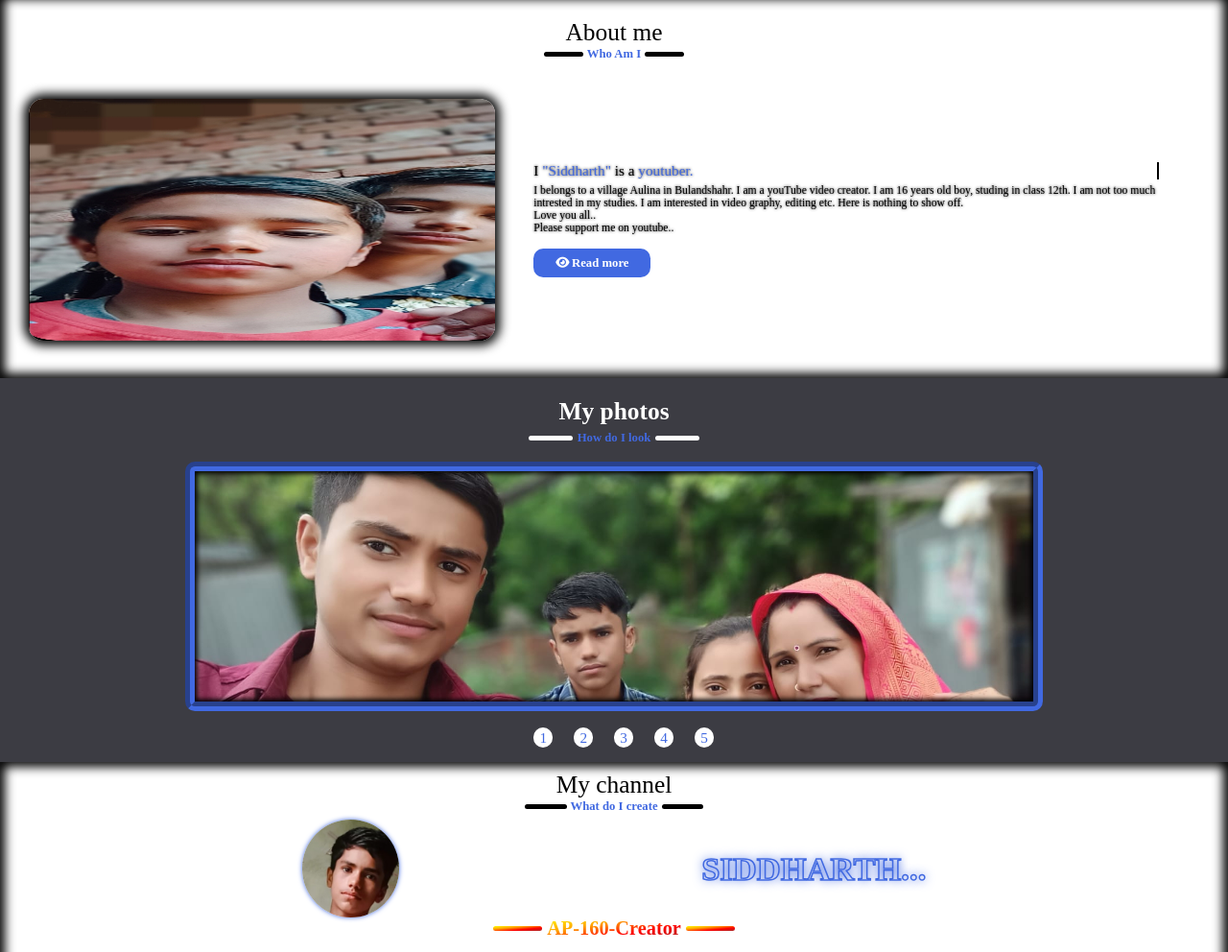
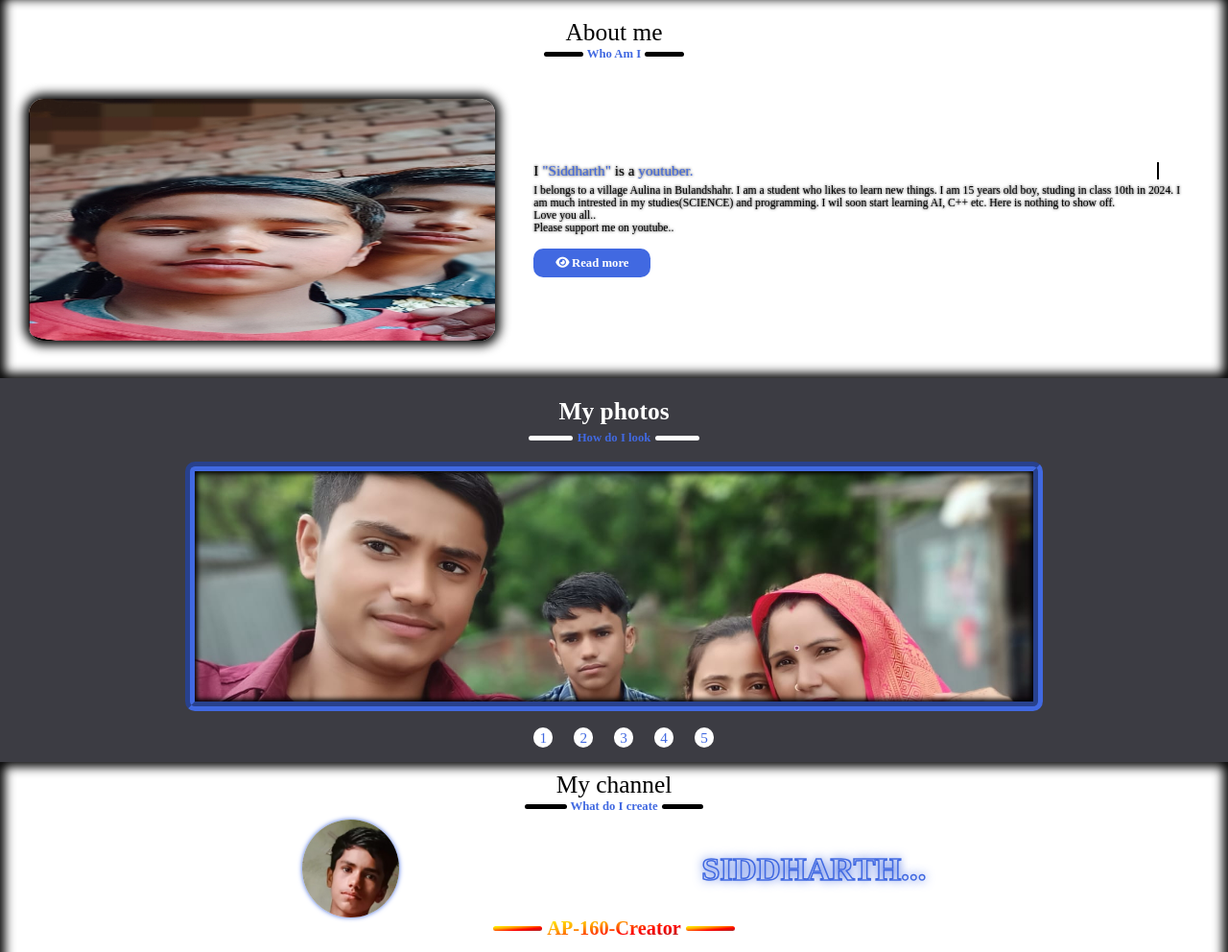
Before and after one commit to creatorsiddharth/Home, a plain HTML site: page index.html in a window 1280 px wide. Shown: the part 806-1798 px from the top of the page at 96% size. Drawn offline with Linux system fonts and the light colour scheme; a web font is replaced by a local one.

Commit message:
Update index.html

```diff
--- a/index.html
+++ b/index.html
@@ -78,9 +78,9 @@
             <span>youtuber.</span>
           </p>
           <p>
-          I belongs to a village Aulina in Bulandshahr. I am a youTube video creator. I am 16 years old boy, studing in class 12th.
-I am not too much intrested in my studies.
-I am interested in video graphy, editing etc.
+          I belongs to a village Aulina in Bulandshahr. I am a student who likes to learn new things. I am 15 years old boy, studing in class 10th in 2024.
+I am much intrested in my studies(SCIENCE) and programming.
+I wil soon start learning AI, C++ etc.
 Here is nothing to show off.<br>
 Love you all..<br>
 Please support me on youtube..
```
